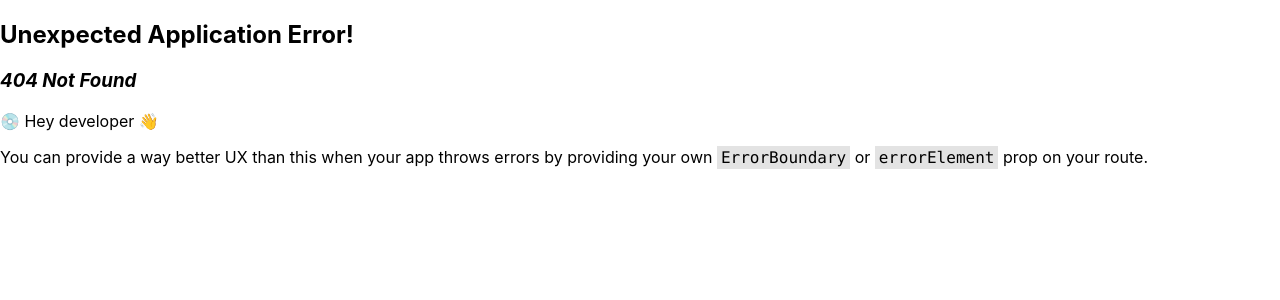
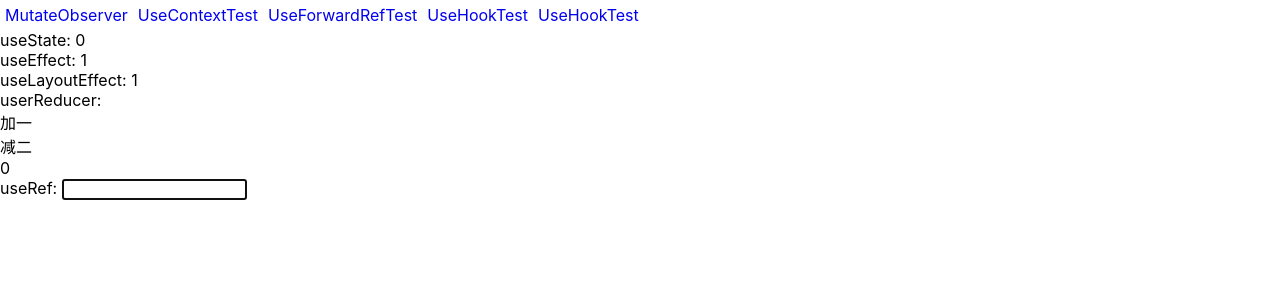
Before and after one commit to HXBTY/Practice-space, a React (Create React App) app in the folder React/react-learn/: page /useHookTest in a window 1280 px wide. Before the commit this address had no page. Shown: the top 300 px of the page. Built offline with nearby package versions, Linux system fonts and the light colour scheme.

Commit message:
feat(react):常用hook测试

```diff
--- a/React/react-learn/src/App.tsx
+++ b/React/react-learn/src/App.tsx
@@ -7,7 +7,11 @@ function App() {
   return (
     <div>
       <header className="header">
-        <Link to={"/mutateObserver"}>mutateObserver</Link>
+        <Link to={"/mutateObserver"}>MutateObserver</Link>
+        <Link to={"/useContextTest"}>UseContextTest</Link>
+        <Link to={"/useForwardRefTest"}>UseForwardRefTest</Link>
+        <Link to={"/useHookTest"}>UseHookTest</Link>
+        <Link to={"/useMemoTest"}>UseHookTest</Link>
       </header>
       <Outlet />
     </div>
--- /dev/null
+++ b/React/react-learn/src/view/hookTest/useContextTest.tsx
@@ -0,0 +1,49 @@
+import {useContext, createContext, Component} from "react";
+
+/**
+ * 跨层级组件数据传递
+ * 通过 createContext 初始化创建值， 在Aaa使用 xxxContext.Provider 修改它的值，然后在Ccc中使用 userContext 获取值
+ * 如果是类组件，则使用 xxxContext.Consumer 来获取值
+ * 使用 createContext 创建的 context 对象，使用 Provide 修改值，
+ *  -- 函数组件通过 userContext 获取值
+ *  -- 类组件使用 Consumer 获取值
+ */
+const countContext = createContext(111)
+
+function Aaa() {
+    return <div>
+        <countContext.Provider value={123}>
+            <Bbb></Bbb>
+        </countContext.Provider>
+        <countContext.Provider value={321}>
+            <countContext.Consumer>
+                {
+                    count => <Ddd count={count}></Ddd>
+                }
+            </countContext.Consumer>
+        </countContext.Provider>
+    </div>
+}
+
+function Bbb() {
+    return <div>
+        <Ccc></Ccc>
+    </div>
+}
+
+function Ccc() {
+    const count = useContext(countContext)
+    return <div>
+        context的值为: {count}
+    </div>
+}
+
+class Ddd extends Component<any, any> {
+    render() {
+        return <div>
+            context的值为: {this.props.count}
+        </div>
+    }
+}
+
+export default Aaa
--- /dev/null
+++ b/React/react-learn/src/view/hookTest/useForwardRefTest.tsx
@@ -0,0 +1,43 @@
+import React, {useEffect, useImperativeHandle, useRef} from "react";
+
+interface RefProps {
+    handleFocus: () => void
+}
+
+/**
+ * 若是想要从子元素向父元素传递ref，就需要使用 forwardRef，即将组件内的ref进行转发
+ * 若是使用 forwardRef，那么子元素就需要使用 React.forwardRefRenderFunction 去进行创建
+ * 第一个参数是的类型是ref的 content 的类型，第二个参数是 props 的类型
+ */
+const Child: React.ForwardRefRenderFunction<RefProps> = (props, ref) => {
+    const interRef = useRef<HTMLInputElement>(null)
+    /**
+     * 如果不想将原生标签暴露出去，就可以使用 useImperativeHandle 重定义ref对象
+     * 第一个参数 传入的 ref
+     * 第二个参数 返回新的 ref 的值
+     * 第三个参数 依赖数组
+     */
+    useImperativeHandle(ref, () => {
+        return {
+            handleFocus() {
+                interRef.current?.focus()
+            }
+        }
+    }, [interRef])
+    return <div>
+        <input type="text" ref={interRef}/>
+    </div>
+}
+
+const WardedChild = React.forwardRef(Child)
+
+function App() {
+    const ref = useRef<RefProps>(null)
+    useEffect(() => {
+        ref.current?.handleFocus()
+    }, []);
+    return <div>
+        <WardedChild ref={ref} />
+    </div>
+}
+export default App
--- /dev/null
+++ b/React/react-learn/src/view/hookTest/useHookTest.tsx
@@ -0,0 +1,151 @@
+/**
+ * 在react中只要涉及到对象内部元素修改的，必须返回一个新的对象
+ */
+import {useState, useEffect, useLayoutEffect, useReducer, Reducer, useRef} from "react";
+
+async function queryData() {
+    return await new Promise<number>(resolve => {
+        setTimeout(() => {
+            resolve(1)
+        }, 500)
+    })
+}
+
+/**
+ * userState 返回一个数组，包含state与setXXX的spi，通常使用结构语法获取
+ * 只能用于同步逻辑，不能用于异步
+ */
+function StateTest() {
+    /**
+     * setXXX 有两种传值
+     * 直接传入一个新的值 setNmu(num + 1)
+     * 传入一个函数，返回一个新的值 setNum(preNmu => preNum + 1)
+     * <div onClick={() => setNum(num + 1)}>{num}</div>
+     */
+    const [num, setNum] = useState(0)
+    return <div>
+        <span>useState: </span>
+        <span onClick={() => setNum(preNum => preNum + 1)}>{num}</span>
+    </div>
+
+}
+
+/**
+ * useEffect 支持异步
+ * 第一个参数是一个函数，queryData 需要单独写成一个函数，因为useEffect的参数，不能是一个异步函数
+ * useEffect的第二个参数是一个数组（依赖数组），react根据它来决定是否执行effect函数，
+ *  - 如果没传，则每次都执行，如果传了，则只执行一次
+ *  - 可以通过改变数组中的值，来执行effect函数
+ */
+function EffectTest() {
+    const [effectNum, setEffectNum] = useState(0)
+    useEffect(() => {
+        queryData().then(res => {
+            setEffectNum(res)
+        })
+    }, []);
+    return <div>
+        <span>useEffect: </span>
+        <span
+            onClick={() => setEffectNum(effectNum + 1)}>{effectNum}</span>
+    </div>
+}
+
+/**
+ * useLayoutEffect 与 useEffect 基本一样
+ * 区别在于他们两个的执行顺序
+ *  useEffect 的执行在操作dom之后异步执行，但是由于react的渲染时间间隔是固定的，会有两种情况①渲染前执行，②渲染后执行，因此可能会出现页面善动的问题
+ *  useLayoutEffect 的会在操作dom之后同步执行，因此会在页面渲染之前执行，则不会有闪动问题，但是如果effect阻塞了，则会导致渲染阻塞，因此大部分时候还是使用 useEffect
+ */
+function LayoutEffectTest() {
+    const [layoutEffectNum, setLayoutEffectNum] = useState(0)
+    useLayoutEffect(() => {
+        queryData().then(res => {
+            setLayoutEffectNum(res)
+        })
+    }, []);
+    return <div>
+        <span>useLayoutEffect: </span>
+        <span onClick={() => setLayoutEffectNum(layoutEffectNum + 1)}>{layoutEffectNum}</span>
+    </div>
+}
+
+interface Data {
+    result: number
+}
+
+interface Action {
+    type: 'add' | 'minus',
+    num: number
+}
+
+/**
+ * @description userReducer 的行为函数 每次修改返回的必须是一个新的对象，直接修改原始对象内部的值，是无法使用的
+ * @param state
+ * @param action
+ */
+function reducer(state: Data, action: Action) {
+    switch (action.type) {
+        case 'add':
+            return {
+                result: state.result + action.num
+            }
+        case "minus":
+            return {
+                result: state.result - action.num
+            }
+        default:
+            return state
+    }
+}
+
+/**
+ * useReducer 的类型参数传入 Reducer<数据的类型， action的类型>
+ * 第一个参数是 reducer，第二个参数是初始数据
+ * 用于封装一个固定的操作，执行时通过action触发
+ * 也可以通过第二种重载的使用方式，使用函数来创建初始值，这时第二个参数则变成了传入函数的参数
+ */
+function ReducerTest() {
+    // const [res, dispatch] = useReducer<Reducer<Data, Action>>(reducer, {result: 1})
+    const [res, dispatch] = useReducer<Reducer<Data, Action>, string>(reducer, 'zero', param => {
+        return {
+            result: param === 'zero' ? 0 : 1
+        }
+    })
+    return <div>
+        <span>userReducer: </span>
+        <div>
+            <div onClick={() => dispatch({type: 'add', num: 1})}>加一</div>
+            <div onClick={() => dispatch({type: 'minus', num: 2})}>减二</div>
+            <div>{res.result}</div>
+        </div>
+    </div>
+}
+
+
+/**
+ * useRef 的参数类型是其所保存内容的类型
+ * ref的内容保存至 current 上
+ * 一般用来存放一些不用于渲染的内容
+ */
+function RefTest() {
+    const inputRef = useRef<HTMLInputElement>(null)
+    useEffect(() => {
+        // 自动获取焦点
+        inputRef.current?.focus()
+    }, []);
+    return <div>
+        <span>useRef: </span>
+        <input ref={inputRef} type="text"/>
+    </div>
+}
+
+export default function App() {
+    return <>
+        {StateTest()}
+        {EffectTest()}
+        {LayoutEffectTest()}
+        {ReducerTest()}
+        {RefTest()}
+    </>
+}
--- /dev/null
+++ b/React/react-learn/src/view/hookTest/useMemoTest.tsx
@@ -0,0 +1,41 @@
+import {memo, useEffect, useState, useCallback, useMemo} from "react";
+
+/**
+ * memo 的作用是，只有 props 发生改变时，才会触发组件变变化
+ * 如果子组件使用了 memo，那它传递的 props 就需要使用 useMemo，useCallback 包裹，否则每次 props 都会变，那么memo就没用了
+ * 反之，如果 props 使用 useMemo，useCallback，但是子组件没有倍 memo 包裹，那也是没有意义的，因为不管 props 变不变，都会重新渲染
+ * useMemo 也可用来单独缓存值，userMemo 存的只会是值
+ */
+function Aaa() {
+    const [count, setCount] = useState(0)
+    useEffect(() => {
+        setTimeout(() => {
+            setCount(Math.random())
+        }, 2000)
+    }, []);
+    const BbbCallback = useCallback(function () {
+
+    }, [])
+    const count1 = useMemo(() => {
+        return count * 10
+    }, [count])
+    return <div>
+        <MemoBbb count={count1} callback={BbbCallback}></MemoBbb>
+    </div>
+}
+
+interface BbbProps {
+    count: number,
+    callback: Function
+}
+
+function Bbb(props: BbbProps) {
+    console.log("Bbb is render")
+    return <div>
+        {props.count}
+    </div>
+}
+
+const MemoBbb = memo(Bbb)
+
+export default Aaa
```
Also changed, not shown: React/react-learn/src/router/index.tsx (+22 -2 lines).
